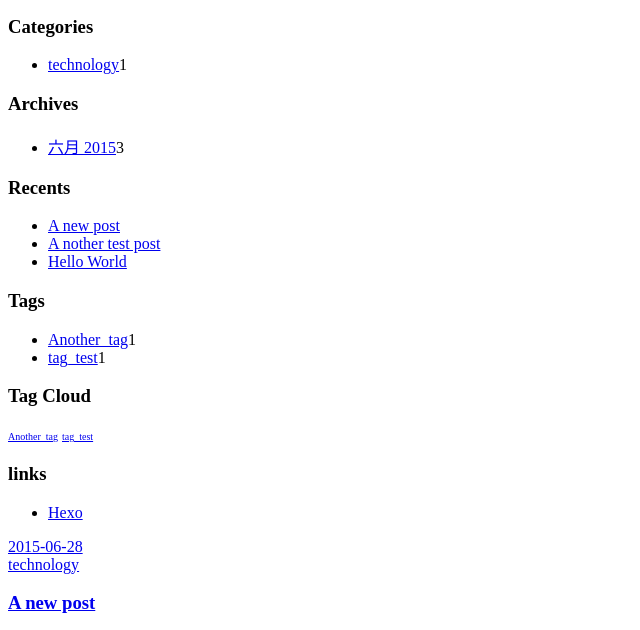
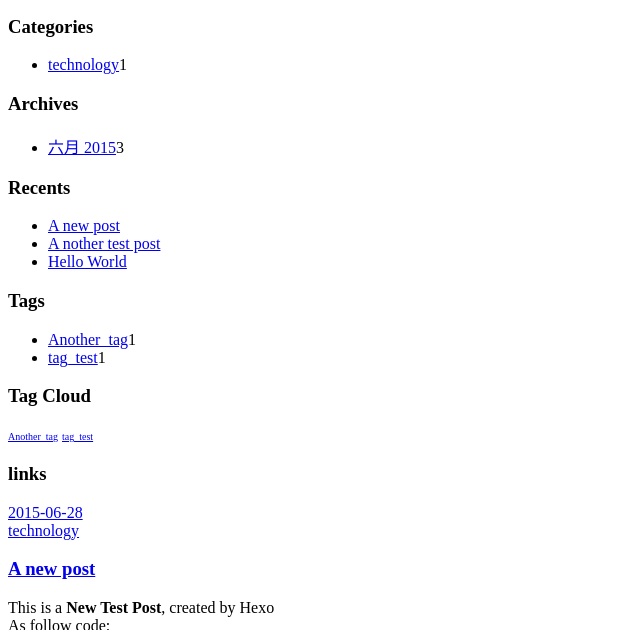
Before and after one commit to MaverickPeanut/maverickpeanut.github.io, a plain HTML site: page index.html in a window 1280 px wide. Shown: the part 107-737 px from the top of the page, without its empty margins (0-640 px from the left). Drawn offline with Linux system fonts and the light colour scheme; files that its build step writes are made by us from their sources; a web font is replaced by a local one.

Commit message:
Site updated: 2015-06-28 22:02:21

```diff
--- a/index.html
+++ b/index.html
@@ -49,8 +49,6 @@
         </div>
         <a id="nav-search-btn" class="nav-icon" title="Search"></a>
 
-
-          <a id="nav-github-link" class="nav-icon" href="https://github.com/ppoffice/hexo-theme-alex" title="Fork me on GitHub"></a>
 
       </nav>
     </div>
@@ -136,10 +134,6 @@
     <h3 class="widget-title">links</h3>
     <div class="widget">
       <ul>
-
-          <li>
-            <a href="http://hexo.io">Hexo</a>
-          </li>
 
       </ul>
     </div>
```
Also changed, not shown: 2015/06/28/A-new-post/index.html (+0 -6 lines), 2015/06/28/A-nother-test-post/index.html (+0 -6 lines), 2015/06/28/hello-world/index.html (+0 -6 lines), archives/2015/06/index.html (+0 -6 lines), archives/2015/index.html (+0 -6 lines), archives/index.html (+0 -6 lines), categories/technology/index.html (+0 -6 lines), tags/Another-tag/index.html (+0 -6 lines), tags/tag-test/index.html (+0 -6 lines).
